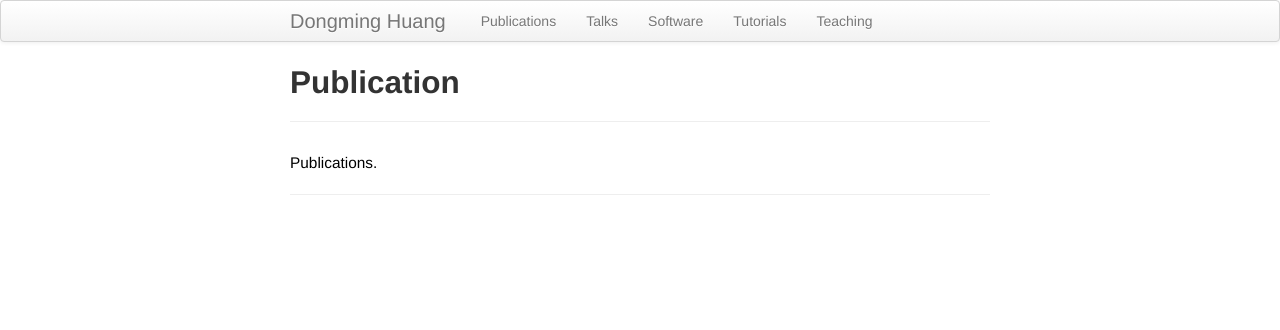
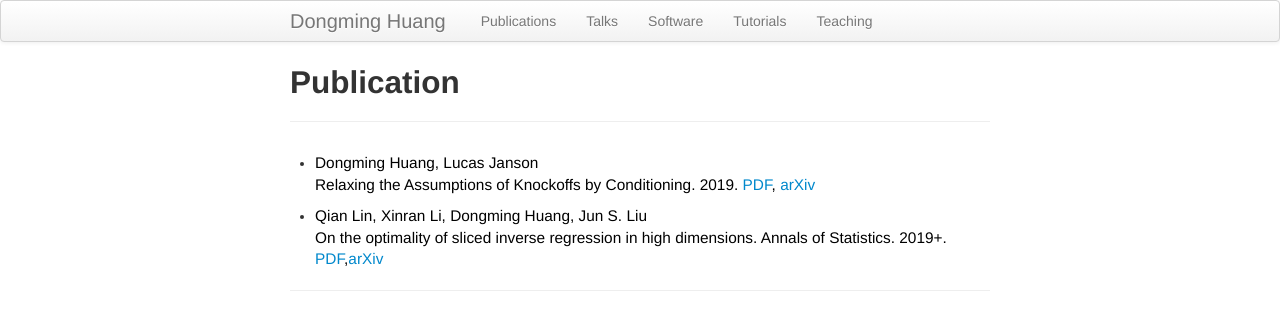
Before and after one commit to stathuang/dmhuang.github.io, a Jekyll site: the page built from pages/pubs.md, in a window 1280 px wide. Shown: the top 330 px of the page. Built offline with Jekyll 4.4.1, drawn with Linux system fonts in a browser that asks for light colours.

Commit message:
Update pubs.md

```diff
--- a/pages/pubs.md
+++ b/pages/pubs.md
@@ -5,4 +5,9 @@ tagline: Publication
 description: List of Publication
 ---
 
-Publications.
+- Dongming Huang, Lucas Janson\\
+Relaxing the Assumptions of Knockoffs by Conditioning. 2019.
+[PDF](cknockoff.pdf), [arXiv](https://arxiv.org/abs/1903.02806)
+
+- Qian Lin, Xinran Li, Dongming Huang, Jun S. Liu\\
+On the optimality of sliced inverse regression in high dimensions. Annals of Statistics. 2019+. [PDF](sir.pdf),[arXiv](https://arxiv.org/abs/1701.06009)
```
